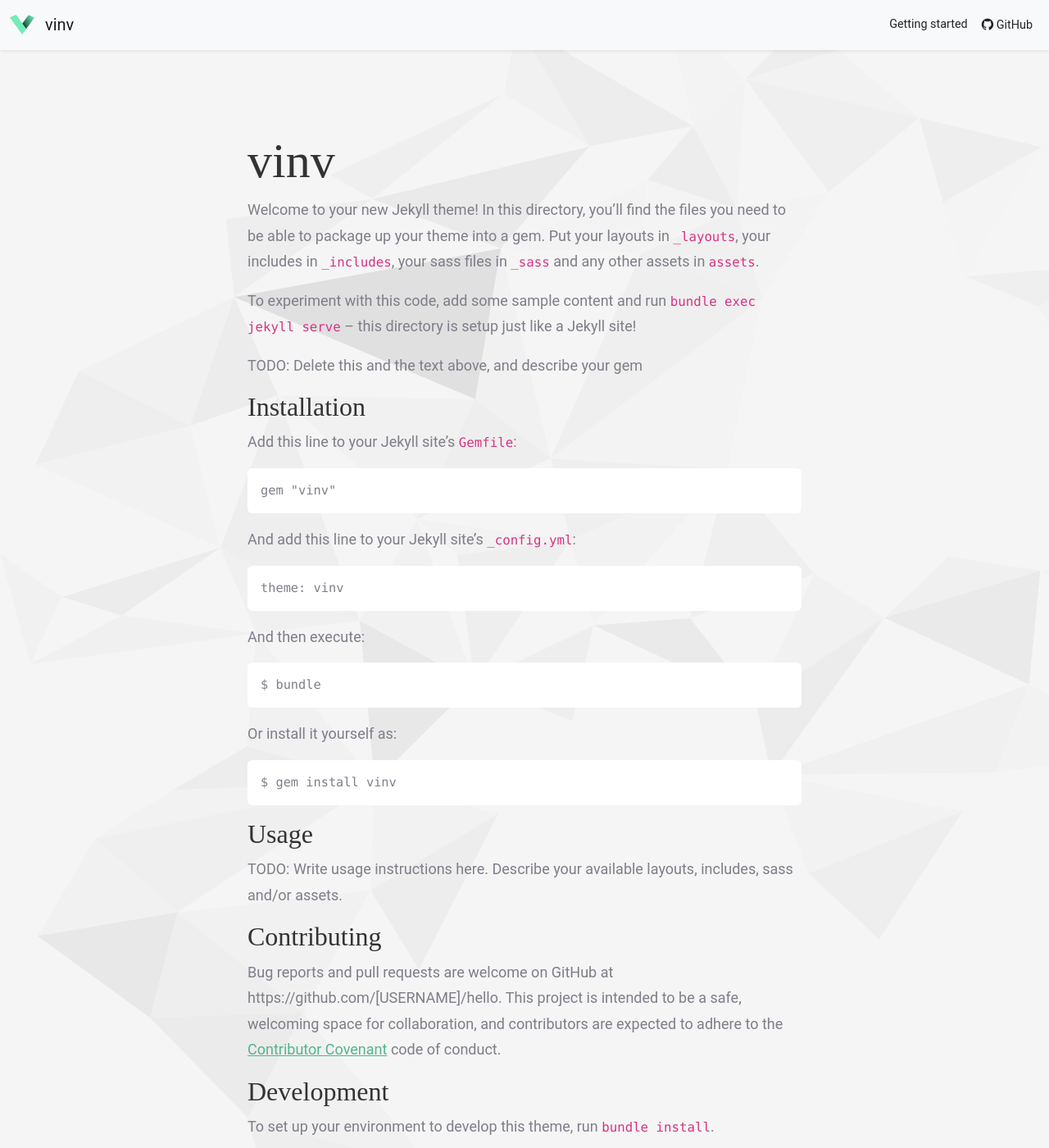
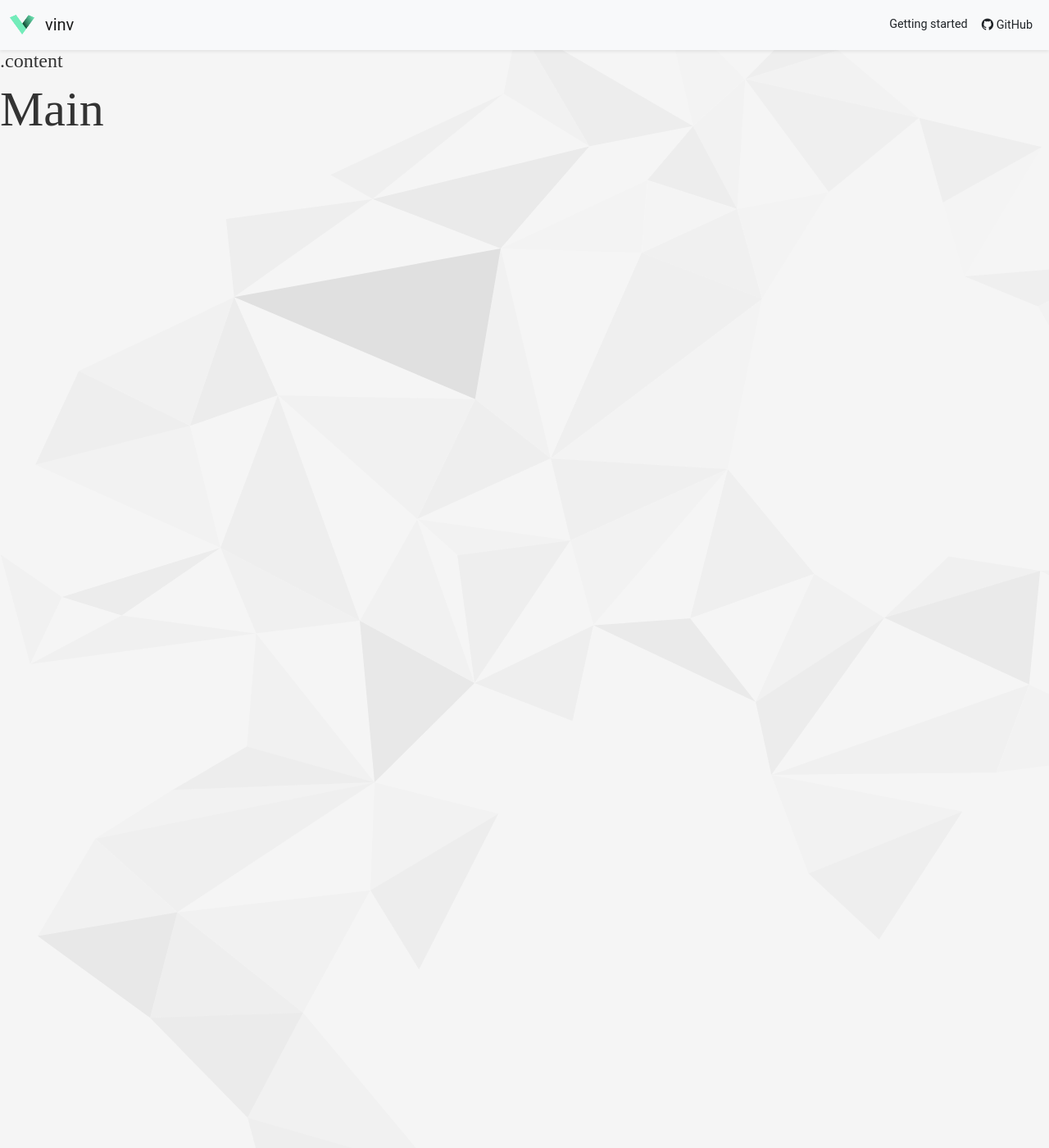
Before and after one commit to vinv-group/vinv-jekyll-theme, a Jekyll site: the page built from index.md, in a window 1280 px wide and 1400 px high. Shown: the whole window at 82% size. Built offline with Jekyll 4.4.1, drawn with Linux system fonts in a browser that asks for light colours; our own code applies the rules of GitHub Pages for plain Markdown files; some of the changed text lies outside the part shown.

```diff
--- a/_config.yml
+++ b/_config.yml
@@ -1 +1,11 @@
-theme: vinv
+title: vinv.io
+email: support@vinv.io
+description: >- # this means to ignore newlines until "baseurl:"
+  Lightweight data standard and structure for single-tree based forest management, visualization & analytics
+
+
+baseurl: "" # the subpath of your site, e.g. /blog
+url: "https://vinv.io" # the base hostname & protocol for your site, e.g. http://example.com
+name: "vinv Virtual Inventory"
+lang: "en"
+tags: "forestry, inventory, vinv, standard, exchange"
--- a/_includes/navbar.html
+++ b/_includes/navbar.html
@@ -1,7 +1,7 @@
 <nav class="shadow-sm navbar navbar-light bg-light  navbar-expand fixed-top">
     <div class="container-fluid">
         <a class="navbar-brand" href="https://vinv.io/">
-            <img src="{{site.url}}/{{site.baseurl}}/assets/img/logo_transparent.png" alt="" width="30" height="24" class="d-inline-block align-text-top">
+            <img src="{{site.baseurl}}/assets/img/logo_transparent.png" alt="" width="30" height="24" class="d-inline-block align-text-top">
             <span class="ms-2">vinv</span>
         </a>
         <button class="navbar-toggler" type="button" data-bs-toggle="collapse" data-bs-target="#navbarNav" aria-controls="navbarNav" aria-expanded="false" aria-label="Toggle navigation">
--- a/_sass/vinv/initialize.scss
+++ b/_sass/vinv/initialize.scss
@@ -113,9 +113,6 @@ table{
 }
 
 @media screen and (max-width: 524px){
-    .vinv-doc-nav{
-        left: -200px;
-    }
     .vinv-doc-content-wrapper{
         margin-left: 0px;
     }
@@ -126,6 +123,7 @@ nav.vinv-sidebar a{
 }
 nav.vinv-sidebar ul{
     list-style: none;
+    padding-left: 10px;
 }
 nav.vinv-sidebar li a:before{
     content: '.';
@@ -141,3 +139,27 @@ pre{
     padding: 16px;
     font-family: ui-monospace, monospace;
 }
+#vinv-doc-nav-btn{
+    top: 100px;
+    left: 0;
+    position: fixed;
+}
+
+#vinv-sidebar.vinv-sidebar-visible{
+    #vinv-doc-nav{
+        display: none;
+    }
+    .vinv-doc-content-wrapper{
+        margin-left: 0;
+    }
+}
+#vinv-sidebar:not(.vinv-sidebar-visible){
+    #vinv-doc-nav-btn{
+        display: none;
+    }
+}
+#vinv-nav-close-btn{
+    position: absolute;
+    top: 0;
+    right: 0;
+}
--- /dev/null
+++ b/index.md
@@ -0,0 +1,6 @@
+---
+layout: default
+---
+
+#### .content
+# Main
```
Also changed, not shown: _includes/contributors.html (added, +22 -0 lines), _includes/section-gallery.html (added, +56 -0 lines), _includes/section-hero.html (added, +16 -0 lines), _includes/section-hero_right.html (added, +17 -0 lines), _layouts/documentation.html (+19 -3 lines), documentation.md (added, +55 -0 lines).
